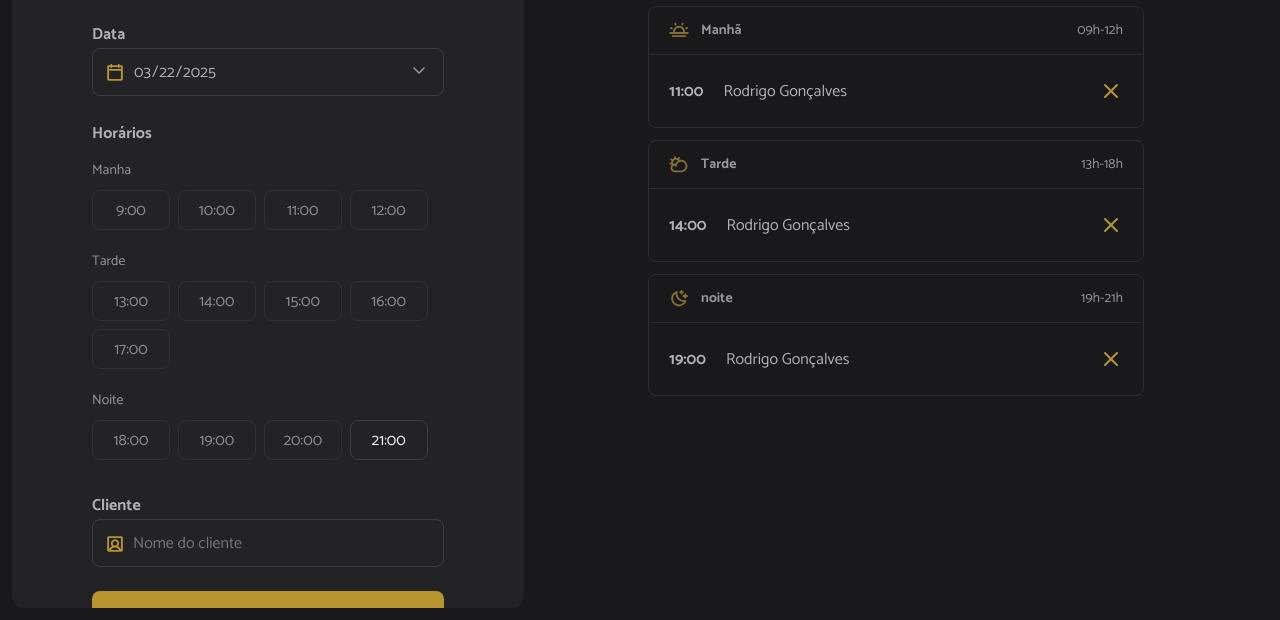
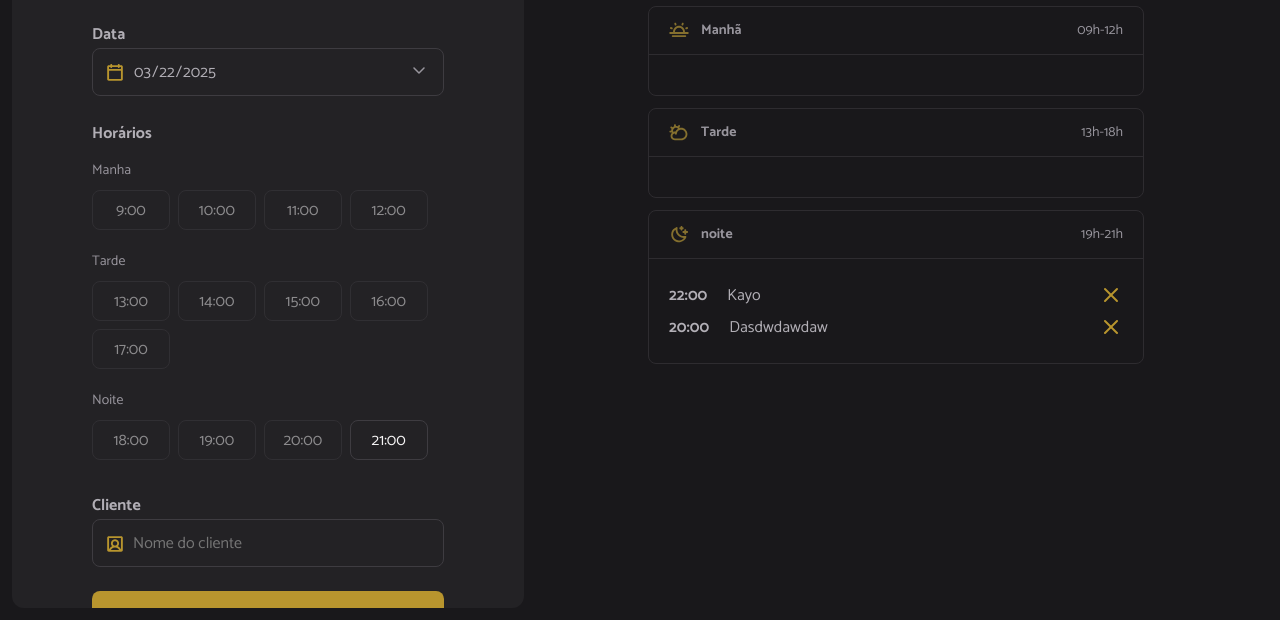
Before and after one commit to kayobitencourt/rocketseat-repositories, a website built with webpack: page fullstack/hairday-project/index.html in a window 1280 px wide. Shown: the part 180-800 px from the top of the page. Built offline with nearby package versions, Linux system fonts and the light colour scheme; data requests are answered from the project's data file.

Commit message:
Buscando os horarios na api e renderizando em tela

```diff
--- a/fullstack/hairday-project/index.html
+++ b/fullstack/hairday-project/index.html
@@ -82,7 +82,7 @@
           </header>
           <ul id="period-morning" class="period">
             <!-- Exemplo  -->
-            <li>
+            <!-- <li>
               <strong>11:00</strong>
               <span>Rodrigo Gonçalves</span>
               <img
@@ -90,7 +90,7 @@
                 alt="Cancelar"
                 class="cancel-icon"
               />
-            </li>
+            </li> -->
           </ul>
         </section>
 
@@ -102,7 +102,7 @@
           </header>
           <ul id="period-afternoon" class="period">
             <!-- Exemplo -->
-            <li>
+            <!-- <li>
               <strong>14:00</strong>
               <span>Rodrigo Gonçalves</span>
               <img
@@ -110,7 +110,7 @@
                 alt="Cancelar"
                 class="cancel-icon"
               />
-            </li>
+            </li> -->
           </ul>
         </section>
 
@@ -122,7 +122,7 @@
           </header>
           <ul id="period-night" class="period">
             <!-- Exemplo -->
-            <li>
+            <!-- <li>
               <strong>19:00</strong>
               <span>Rodrigo Gonçalves</span>
               <img
@@ -130,7 +130,7 @@
                 alt="Cancelar"
                 class="cancel-icon"
               />
-            </li>
+            </li> -->
           </ul>
         </section>
       </aside>
--- a/fullstack/hairday-project/server.json
+++ b/fullstack/hairday-project/server.json
@@ -1,9 +1,19 @@
 {
   "schedules": [
     {
-      "id": 1742672324199,
+      "id": "1742672324199",
       "name": "Kayo",
       "when": "2025-03-22T22:00:00.000Z"
+    },
+    {
+      "id": "1742673432764",
+      "name": "Dasdwdawdaw",
+      "when": "2025-03-22T20:00:00.000Z"
+    },
+    {
+      "id": 1742674975663,
+      "name": "DFsadawdaw",
+      "when": "2025-03-23T00:00:00.000Z"
     }
   ]
 }
--- a/fullstack/hairday-project/src/modules/schedules/load.js
+++ b/fullstack/hairday-project/src/modules/schedules/load.js
@@ -1,9 +1,18 @@
 import { hoursLoad } from "../form/hours-load.js";
+import { scheduleFetchByDay } from "../../services/schedule-fetch-by-day.js";
+import { schedulesShow } from "./show.js";
 const selectedDate = document.getElementById("date");
 
-export function scheduleDay() {
+export async function scheduleDay() {
   //obtem a data do input
   const date = selectedDate.value;
 
+  //Busca na API os agendamentos
+  const dailySchedules = await scheduleFetchByDay({ date });
+
+  //Exibe os agendamentos
+  schedulesShow({ dailySchedules });
+
+  //Renderiza as horas disponiveis
   hoursLoad({ date });
 }
--- /dev/null
+++ b/fullstack/hairday-project/src/modules/schedules/show.js
@@ -0,0 +1,50 @@
+import dayjs from "dayjs";
+
+//Seleciona as secoes
+const periodMorning = document.getElementById("period-morning");
+const periodAfternoon = document.getElementById("period-afternoon");
+const periodNight = document.getElementById("period-night");
+
+export function schedulesShow({ dailySchedules }) {
+  try {
+    //Limpas as listas por garantinha
+    periodMorning.innerHTML = "";
+    periodAfternoon.innerHTML = "";
+    periodNight.innerHTML = "";
+
+    //Renderiza os agendamentos por periodo
+    dailySchedules.forEach((schedule) => {
+      const item = document.createElement("li");
+      const time = document.createElement("strong");
+      const name = document.createElement("span");
+
+      //Adiciona o id do agendamento
+      item.setAttribute("data-id", schedule.id);
+      time.textContent = dayjs(schedule.when).format("HH:mm");
+      name.textContent = schedule.name;
+
+      //Cria o icone de cancelar o agendamento
+      const cancelIcon = document.createElement("img");
+      cancelIcon.classList.add("cancel-item");
+      cancelIcon.setAttribute("src", "./src/assets/cancel.svg");
+      cancelIcon.setAttribute("alt", "Cancelar");
+
+      //Adicionar o tempo ,nome e icone no item
+      item.append(time, name, cancelIcon);
+
+      //Obtem somente a hora
+      const hour = dayjs(schedule.when).hour();
+
+      //Renderiza o agendamento na secao de forma condicional
+      if (hour <= 12) {
+        periodMorning.appendChild(item);
+      } else if (hour > 12 && hour <= 18) {
+        periodAfternoon.appendChild(item);
+      } else {
+        periodNight.appendChild(item);
+      }
+    });
+  } catch (error) {
+    console.log(error);
+  }
+}
--- a/fullstack/hairday-project/src/services/schedule-fetch-by-day.js
+++ b/fullstack/hairday-project/src/services/schedule-fetch-by-day.js
@@ -5,11 +5,12 @@ export async function scheduleFetchByDay({ date }) {
   try {
     const response = await fetch(`${apiConfig.baseURL}/schedules`);
     const data = await response.json();
-    const dailySchedules = data.filter((schedule) => {
-      dayjs(date).isSame(schedule.when, "day");
-    });
 
-    return dailySchedules();
+    const dailySchedules = await data.filter((schedule) =>
+      dayjs(date).isSame(schedule.when, "day")
+    );
+
+    return dailySchedules;
   } catch (error) {
     alert("Nao foi possivel buscar os dias");
     console.log(error);
```
Also changed, not shown: fullstack/hairday-project/dist/index.html, fullstack/hairday-project/dist/main.js.
